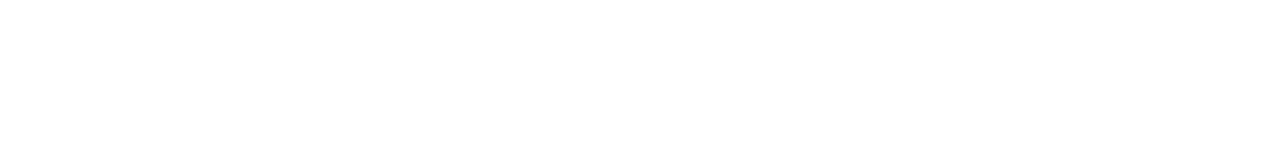
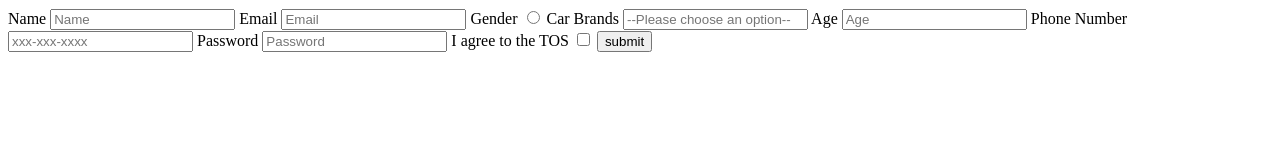
Before and after one commit to acciojob/signup-form-car-AryanSinghal17, a website: page main.html in a window 1280 px wide. Drawn offline with Linux system fonts and the light colour scheme.

Commit message:
created a submission

```diff
--- a/main.html
+++ b/main.html
@@ -7,8 +7,25 @@
 </head>
 
 <body>
-	<!-- the entire body must be written by student -->
-    <script type="text/javascript" src="./script.js">
+	<form method ="post">
+		<label>Name</label>
+		<input type="text" required="yes" id ="name" placeholder="Name">
+		<label>Email</label>
+		<input type="Email" required="yes" id ="email" placeholder="Email">
+		<label>Gender</label>
+		<input type="radio" required="yes" id ="gender_m, gender_f" placeholder="" name="gender">
+		<label>Car Brands</label>
+		<input type="Select" required="yes" id="cars" placeholder="--Please choose an option--">
+		<label>Age</label>
+		<input type="number" required="yes" id="age" placeholder="Age">
+		<label>Phone Number </label>
+		<input type="tel" required="no" id="tel" placeholder="xxx-xxx-xxxx">
+		<label>Password</label>
+		<input type="password" required="no" id="password" placeholder="Password">
+		<label>I agree to the TOS</label>
+		<input type="checkbox" required="yes" id="tos">
+		<button type="submit"> submit
+	</form>
 </script>
 
 </body>
```
